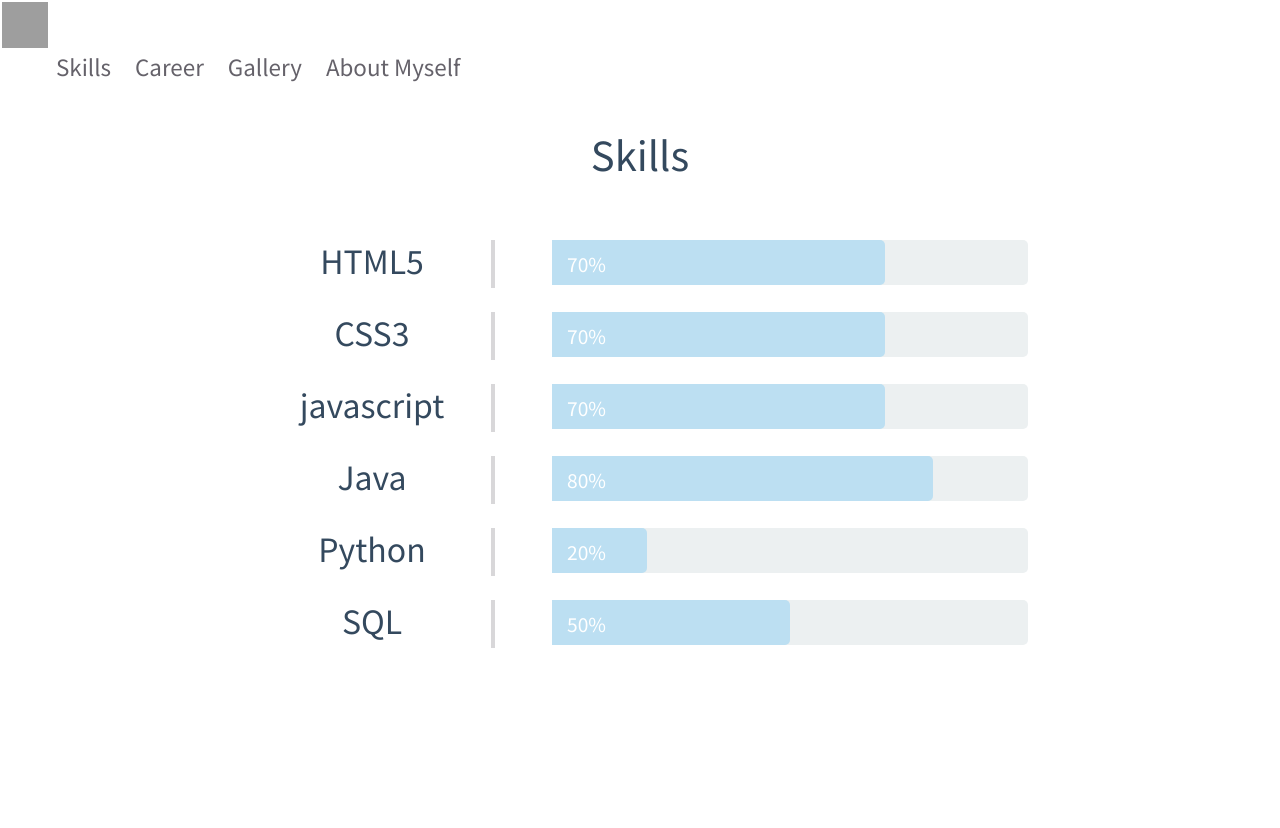
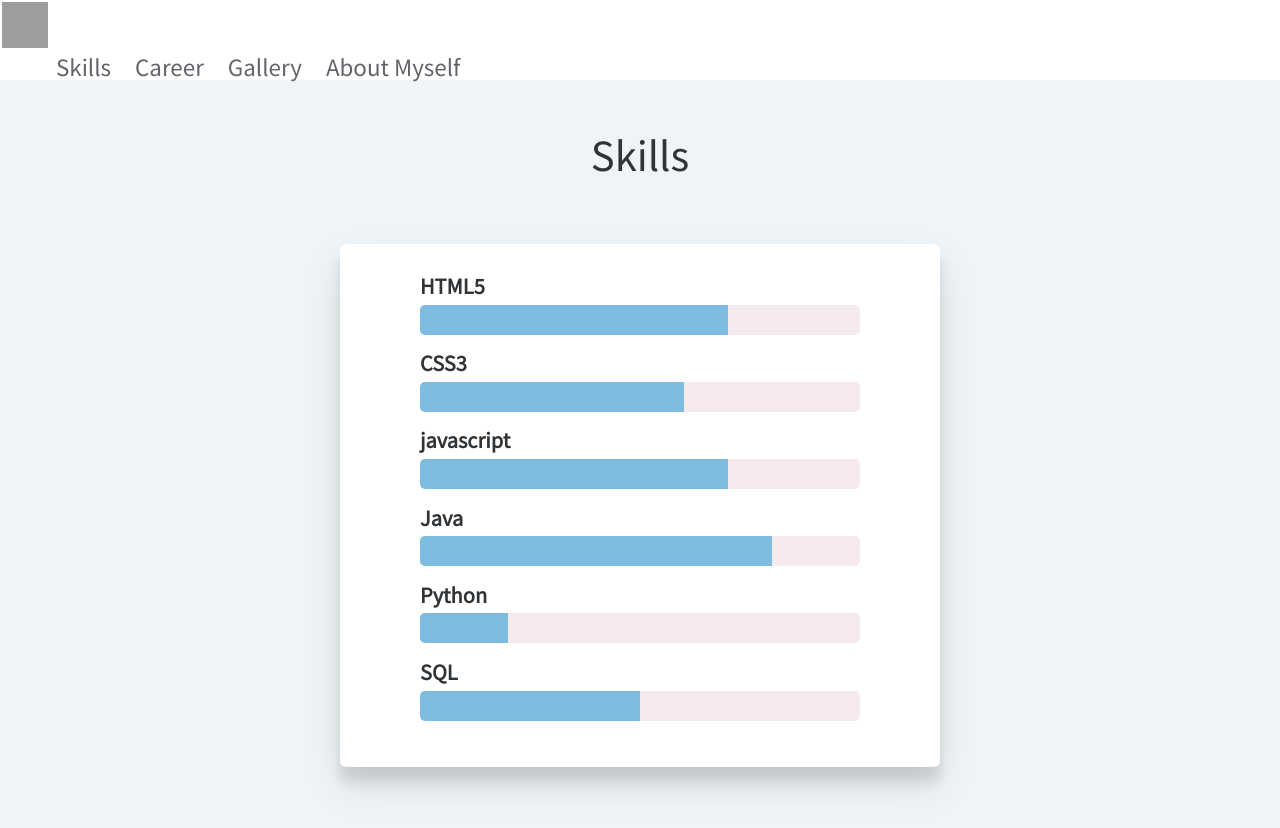
Before and after one commit to serina-yam/portfolio, a Vue app: page /Skills in a window 1280 px wide. Shown: the top 828 px of the page. Before the commit the page ends 800 px from the top, so only its background shows below. Built offline with nearby package versions, Linux system fonts and the light colour scheme; grey boxes are pictures that could not be loaded.

Commit message:
Skills create

```diff
--- a/src/router/views/AboutMyself.vue
+++ b/src/router/views/AboutMyself.vue
@@ -5,7 +5,7 @@
         <div class="box col-md-6 col-lg-4 item">
           <div class="box">
             <img class="rounded-circle" src="../../assets/demo2.png" />
-            <h3 class="name">Serina Yamamoto</h3>
+            <h3 class="name"><label style="color:#913B58;"> S</label>erina  <label style="color:#913B58;">Y</label>amamoto</h3>
             <p class="title">back-end engeneer</p>
             <p class="description">
               デザイン面にも興味があり、様々な方向から考えられるスキルを持ったエンジニアを目指しています。<br>今回のポートフォリオは、jsのVue CLIで作成しました。実際に制作物を１つ作り上げたことでVue.jsへの理解が深まりました。<br>また、普段業務では意識しないデザイン面を考慮しながら完成させることができました。
@@ -30,7 +30,7 @@ export default {
 <style scoped>
   #aboutMyself {
     color:#313437;
-    background-color:#eef4f7;
+    background-color:#F5F4F6;
     min-height: 100vh;
     text-align: center;
   }
--- a/src/router/views/Home.vue
+++ b/src/router/views/Home.vue
@@ -5,7 +5,7 @@
         <h1>SERINA YAMAMOTO</h1>
         <h2>back-end engineer</h2>
       </div>
-      <a href="" class="btn">CHECK MY WORK</a>
+      <a href="Gallery" class="btn">CHECK MY WORK</a>
       <a id="tap">
         <img src="../../assets/tap.png">
       </a>
--- a/src/router/views/Skills.vue
+++ b/src/router/views/Skills.vue
@@ -1,77 +1,46 @@
 <template>
-  <div>
+  <div id="skills">
     <h1>Skills</h1>
-    <div class="graph-cont">
-      <div class="container">
-        <div class="content-left">
-          <h2>HTML5</h2>
-          <!-- <img src="../../assets/html.png"> -->
-          <v-divider
-            vertical
-          ></v-divider>
-        </div>
-        <div class="content-right">
-          <div class="bar bar1">70%</div>
+    <div class="contentContainer">
+      <div class="skillBar">
+        <h4>HTML5</h4>
+        <div class="skillBarContainer">
+          <div class="skillBarValue value-70"></div>
         </div>
       </div>
-      <div class="container">
-        <div class="content-left">
-          <h2>CSS3</h2>
-          <!-- <img src="../../assets/css.png"> -->
-          <v-divider
-            vertical
-          ></v-divider>
-        </div>
-        <div class="content-right">
-          <div class="bar bar1">70%</div>
+
+      <div class="skillBar">
+        <h4>CSS3</h4>
+        <div class="skillBarContainer">
+          <div class="skillBarValue value-60"></div>
         </div>
       </div>
-      <div class="container">
-        <div class="content-left">
-          <h2>javascript</h2>
-          <!-- <img src="../../assets/java-script.png"> -->
-          <v-divider
-            vertical
-          ></v-divider>
-        </div>
-        <div class="content-right">
-          <div class="bar bar1">70%</div>
+
+      <div class="skillBar">
+        <h4>javascript</h4>
+        <div class="skillBarContainer">
+          <div class="skillBarValue value-70"></div>
         </div>
       </div>
-      <div class="container">
-        <div class="content-left">
-          <h2>Java</h2>
-          <!-- <img src="../../assets/java.png"> -->
-          <v-divider
-            vertical
-          ></v-divider>
-        </div>
-        <div class="content-right">
-          <div class="bar bar2">80%</div>
+
+      <div class="skillBar">
+        <h4>Java</h4>
+        <div class="skillBarContainer">
+          <div class="skillBarValue value-80"></div>
         </div>
       </div>
-      <div class="container">
-        <div class="content-left">
-          <h2>Python</h2>
-          <!-- <img src="../../assets/python.png"> -->
-          <v-divider
-            vertical
-          ></v-divider>
-        </div>
-        <div class="content-right">
-          <div class="bar bar3">20%</div>
+
+      <div class="skillBar">
+        <h4>Python</h4>
+        <div class="skillBarContainer">
+          <div class="skillBarValue value-20"></div>
         </div>
       </div>
-      <div class="container">
-        <div class="content-left">
-          <h2>SQL</h2>
-          <!-- <img src="../../assets/sql.png"> -->
-          <v-divider
-            vertical
-          ></v-divider>
-        </div>
-        <div class="content-right">
-          <div class="bar bar4">50%</div>
+
+      <div class="skillBar">
+        <h4>SQL</h4>
+        <div class="skillBarContainer">
+          <div class="skillBarValue value-50"></div>
         </div>
       </div>
     </div>
@@ -87,132 +56,176 @@ export default {
 <style scoped>
   @import url(https://fonts.googleapis.com/css?family=Open+Sans);
 
-  img {
-    height: 4.5rem;
-    margin: .2rem;
+  #skills {
+    color:#313437;
+    background-color:#eef4f7;
+    min-height: 100vh;
   }
 
   h1 {
-    margin: 50px 0;
+    padding: 50px 0;
+    text-align: center;
+  }
+  /*///////////////////////////////////////////////////
+      // Presentational Styles (Not Needed) \\
+  ///////////////////////////////////////////////////*/
+
+
+  .contentContainer {
+      background: #fff;
+      padding: 30px 80px;
+      max-width: 600px;
+      min-width: 150px;
+      margin: 2vh auto;
+      border-radius: 6px;
+      /* border: solid 2px #dbdbdb; */
+      box-shadow: 0 19px 38px rgba(0, 0, 0, 0.1), 0 15px 12px rgba(0, 0, 0, 0.1);
   }
 
-  h2 {
-    width: 15rem;
+  /*///////////////////////////////////////////////////
+      // Skill Bars \\
+  ///////////////////////////////////////////////////*/
+  .skillBar {
+      margin-bottom: 26px;
+      margin-bottom: 1.66em;
+  }
+  .skillBar h4 {
+      font-size: 21px;
+      font-size: 2em;
+      text-transform: none;
+      /* font-family: Arial, Helvetica, sans-serif; */
+      font-weight: bold;
+      margin-bottom: 7px;
+      margin-bottom: 0.33em;
   }
 
-  ul {
-    list-style: none;
+  .skillBarContainer {
+      width: 100%;
+      max-width: 600px;
+      height: 35px;
+      height: 3em;
+      background: #e6eae3;
+      background: #56ADDC;
+      background: rgba(216, 151, 162, 0.2);
+      overflow: hidden;
+      border-radius: 5px;
   }
 
-  .container {
-    display: flex;
-    align-items: center;
-    width: 100%;
-    animation: 1s anim-lightspeed-in ease forwards;
+  .skillBarValue {
+      height: 3em;
+      float: left;
+      background: #0866dc;
+      background: #0866dc;
+      background: rgba(86, 173, 220, 0.75);
   }
 
-  .content-left {
-    display: flex;
-    align-items: center;
-    width: 30%;
-    min-width: 300px;
+  /* Allowed values for the css skill bars */
+  .value-00 {
+      width: 0;
   }
 
-  .content-right {
-    width: 70%;
+  .value-10 {
+      width: 10%;
   }
 
-  /* vuetify */
-  .theme--light.v-divider {
-    border-color: rgba(101, 98, 106, 1);
+  .value-20 {
+      width: 20%;
   }
 
-  .v-divider--vertical {
-    border-width: 0 0.3rem 0 0;
-    margin: -1px;
-  }
-  /* graph  */
-  .graph-cont{
-    width: calc(100% - 40px);
-    width: 100%;
-    max-width: 800px;
-    margin: 0 auto;
-  }
-  h1,h2,h3{
-    text-align: center;
-    color: #34495e;
-  }
-  .bar{
-    height: 3.0rem;
-    max-width: 80.0rem;
-    line-height: 3.0rem;
-    font-size: 1.2rem;
-    color: #fff;
-    padding: 0 0 0 15px;
-    position: relative;
-  }
-  .bar::before{
-    content: '';
-    width: 100%;
-    position: absolute;
-    left: 0;
-    height: 45px;
-    top: 0;
-    z-index: -2;
-    background: #ecf0f1;
-    border-top-right-radius: 5px;
-    border-bottom-right-radius: 5px;
-  }
-  .bar::after{
-    content: '';
-    background: #BCDFF2;
-    height: 45px;
-    transition: 0.7s;
-    display: block;
-    width: 100%;
-    -webkit-animation: bar-before 1 1.8s;
-    position: absolute;
-    top: 0;
-    left: 0;
-    z-index: -1;
-    border-top-right-radius: 5px;
-    border-bottom-right-radius: 5px;
+  .value-30 {
+      width: 30%;
   }
 
-  .bar1::after{
-    max-width: 70%;
-  }
-  .bar2::after{
-    max-width: 80%;
-  }
-  .bar3::after{
-    max-width: 20%;
-  }
-  .bar4::after{
-    max-width: 50%;
-  }
-  @-webkit-keyframes bar-before{
-    0%{
-      width: 0px;
-    }
-    100%{
-      width: 100%;
-    }
+  .value-40 {
+      width: 40%;
   }
 
-  .how-cont{
-    width: calc(100% - 40px);
-    width: 100%;
-    max-width: 800px;
-    margin: 0 auto;
+  .value-50 {
+      width: 50%;
   }
-  code {
-    padding: 5px;
-    background: #ecf0f1;
-    display: block;
+
+  .value-60 {
+      width: 60%;
   }
-  pre{
-    padding: 0;
-    margin: 0;
+
+  .value-70 {
+      width: 70%;
+  }
+
+  .value-80 {
+      width: 80%;
+  }
+
+  .value-90 {
+      width: 90%;
+  }
+
+  .value-100 {
+      width: 100%;
+  }
+
+  /*///////////////////////////////////////////////////
+      // Animation \\
+  ///////////////////////////////////////////////////*/
+  @-webkit-keyframes slideIn {
+      0% {
+      width: 0;
+      }
+      25% {
+      width: 100%;
+      }
+      100% {
+      width: normal;
+      }
+  }
+  @-moz-keyframes slideIn {
+      0% {
+      width: 0;
+      }
+      25% {
+      width: 100%;
+      }
+      100% {
+      width: normal;
+      }
+  }
+  @-ms-keyframes slideIn {
+      0% {
+      width: 0;
+      }
+      25% {
+      width: 100%;
+      }
+      100% {
+      width: normal;
+      }
+  }
+  @-o-keyframes slideIn {
+      0% {
+      width: 0;
+      }
+      25% {
+      width: 100%;
+      }
+      100% {
+      width: normal;
+      }
+  }
+  @keyframes slideIn {
+      0% {
+      width: 0;
+      }
+      25% {
+      width: 100%;
+      }
+      100% {
+      width: normal;
+      }
+  }
+  .skillBarValue {
+      -webkit-animation: slideIn 2s;
+      -moz-animation: slideIn 2s;
+      -o-animation: slideIn 2s;
+      animation: slideIn 2s;
   }
 </style>
```
